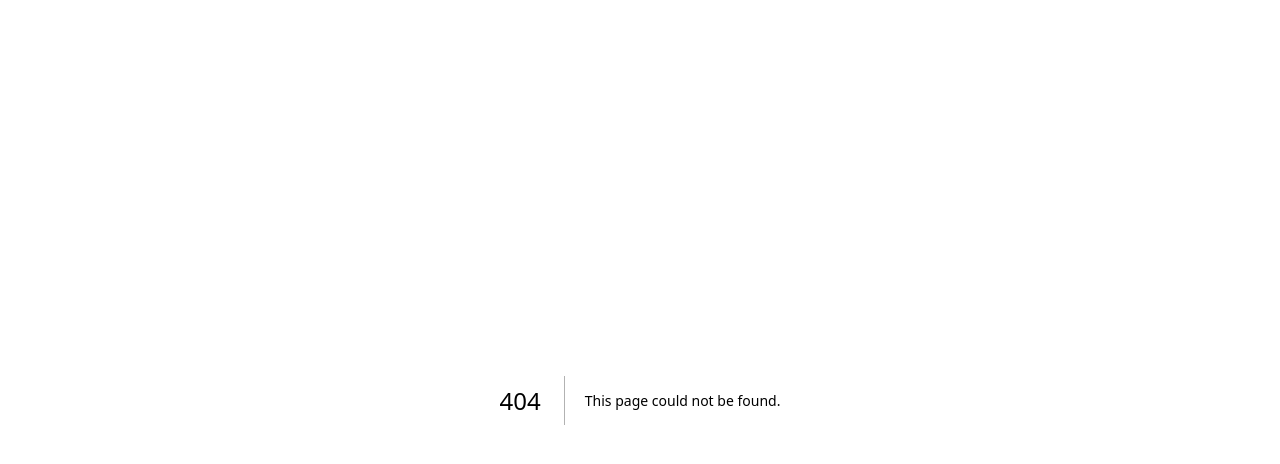
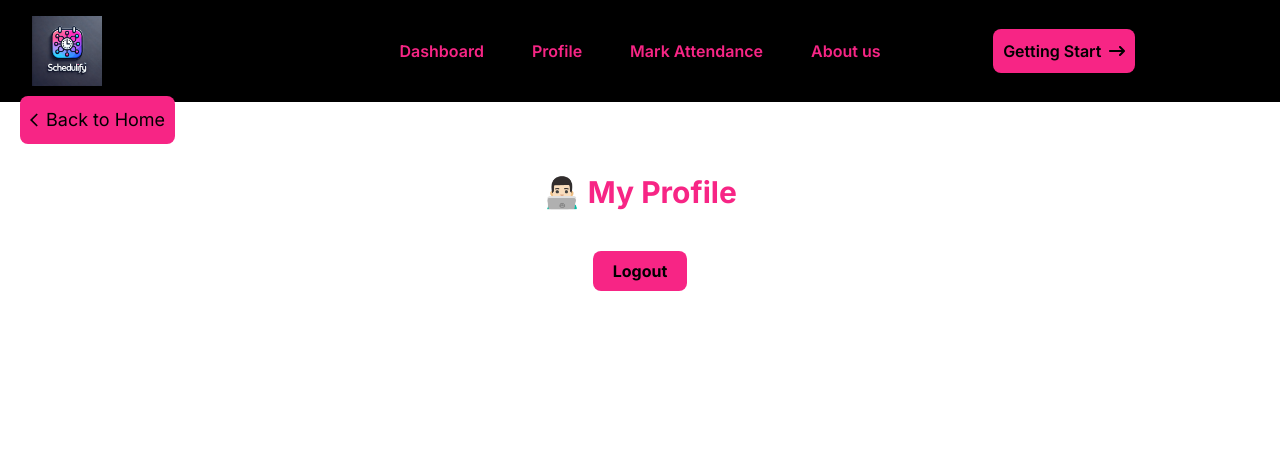
Before and after one commit to NavvAbhishek/Schedulify, a Next.js app: page /profile in a window 1280 px wide. Before the commit this address had no page. Shown: the top 464 px of the page. Built offline with nearby package versions, Linux system fonts and the light colour scheme; no server answers.

Commit message:
add profile page

```diff
--- /dev/null
+++ b/src/app/profile/[id]/page.tsx
@@ -0,0 +1,16 @@
+import React from 'react'
+
+const UserProfile = ({params}: any) => {
+  return (
+    <div className='flex flex-col items-center justify-center min-h-screen py-2'>
+        <h1 className='pb-5 text-2xl'>ProfilePage</h1>
+        <hr />
+        <p className="text-4xl">
+            Profile Page
+            <span className='p-2 ml-2 rounded bg-orange-500 text-black'>{params.id}</span>
+        </p>
+    </div>
+  )
+}
+
+export default UserProfile
--- /dev/null
+++ b/src/app/profile/page.tsx
@@ -0,0 +1,108 @@
+"use client";
+import axios from "axios";
+import Link from "next/link";
+import { useRouter } from "next/navigation";
+import { useState, useEffect } from "react";
+import toast from "react-hot-toast";
+import Image from "next/image";
+import profileImg from "../../../public/profile-img.png";
+import Navbar from "@/components/Navbar";
+import BackButton from "@/components/BackButton";
+
+type UserData = {
+  _id: string;
+  username: string;
+  email: string;
+  password: string;
+  role: string;
+  isVerified: boolean;
+};
+
+const ProfilePage = () => {
+  const router = useRouter();
+  const [userData, setUserData] = useState<UserData | null>(null);
+
+  const logout = async () => {
+    try {
+      await axios.get("/api/users/logout");
+      toast.success("Logout successful");
+      console.log("Logout successful");
+      router.push("/");
+    } catch (error: any) {
+      console.log(error.message);
+      toast.error(error.message);
+    }
+  };
+
+  useEffect(() => {
+    const getUserDetails = async () => {
+      try {
+        const res = await axios.get("/api/users/me");
+        console.log(res.data);
+        setUserData(res.data.data);
+      } catch (error: any) {
+        console.error(error.message);
+        toast.error(error.message);
+      }
+    };
+
+    getUserDetails();
+  }, []);
+
+  return (
+    <div className="min-h-screen">
+      <Navbar />
+      <Link href="/">
+        <BackButton title="Back to Home" />
+      </Link>
+      <div className="flex flex-col items-center ">
+        <div>
+          <h1 className="text-3xl font-bold text-pink p-2 rounded-md mt-16 sm:mt-18">
+          👨🏻‍💻 My Profile
+          </h1>
+        </div>
+        {userData && (
+          <div className="flex flex-col gap-4 items-center sm:px-16 px-9 py-6 mt-6 rounded-lg bg-dark-blue text-white cursor-pointer ">
+            <div>
+              <Image
+                src={profileImg}
+                alt="Picture of User"
+                className="mt-4 w-[125px] h-[125px] rounded-2xl"
+              />
+            </div>
+            <div>
+              <div>
+                <span className="font-bold">Name - </span>
+                {userData.username}{" "}
+              </div>
+              <div>
+                <span className="font-bold">User ID - </span>
+                {userData._id.slice(6, 10)}
+              </div>
+              <div>
+                <span className="font-bold">Email - </span>
+                {userData.email}{" "}
+              </div>
+            </div>
+          </div>
+        )}
+        <hr />
+        <div className="buttons flex mt-8 sm:gap-[4.5rem] gap-10">
+          <div>
+            <button
+              type="button"
+              onClick={logout}
+              className="pink-button font-bold"
+              style={{ padding: '0.5rem 1.25rem' }}
+              >
+              Logout
+            </button>
+          </div>
+        </div>
+        <div></div>
+      </div>
+    </div>
+  );
+};
+
+export default ProfilePage;
--- /dev/null
+++ b/src/components/BackButton.tsx
@@ -0,0 +1,24 @@
+import { MdArrowBackIos } from 'react-icons/md';
+import clsx from 'clsx';
+
+type BackButtonProps = {
+  title: string;
+  className?: string;
+};
+
+const BackButton: React.FC<BackButtonProps> = ({ title, className }) => {
+  return (
+   <div className='group'>
+     <button
+      className={clsx(
+        "pink-button flex items-center top-24 left-5 absolute ",
+      )}
+    >
+      <MdArrowBackIos className="transition-all group-hover:-translate-x-1" />
+      <span className="text-lg">{title}</span>
+    </button>
+   </div>
+  );
+};
+
+export default BackButton;
```
Also changed, not shown: public/profile-img.png (added).
